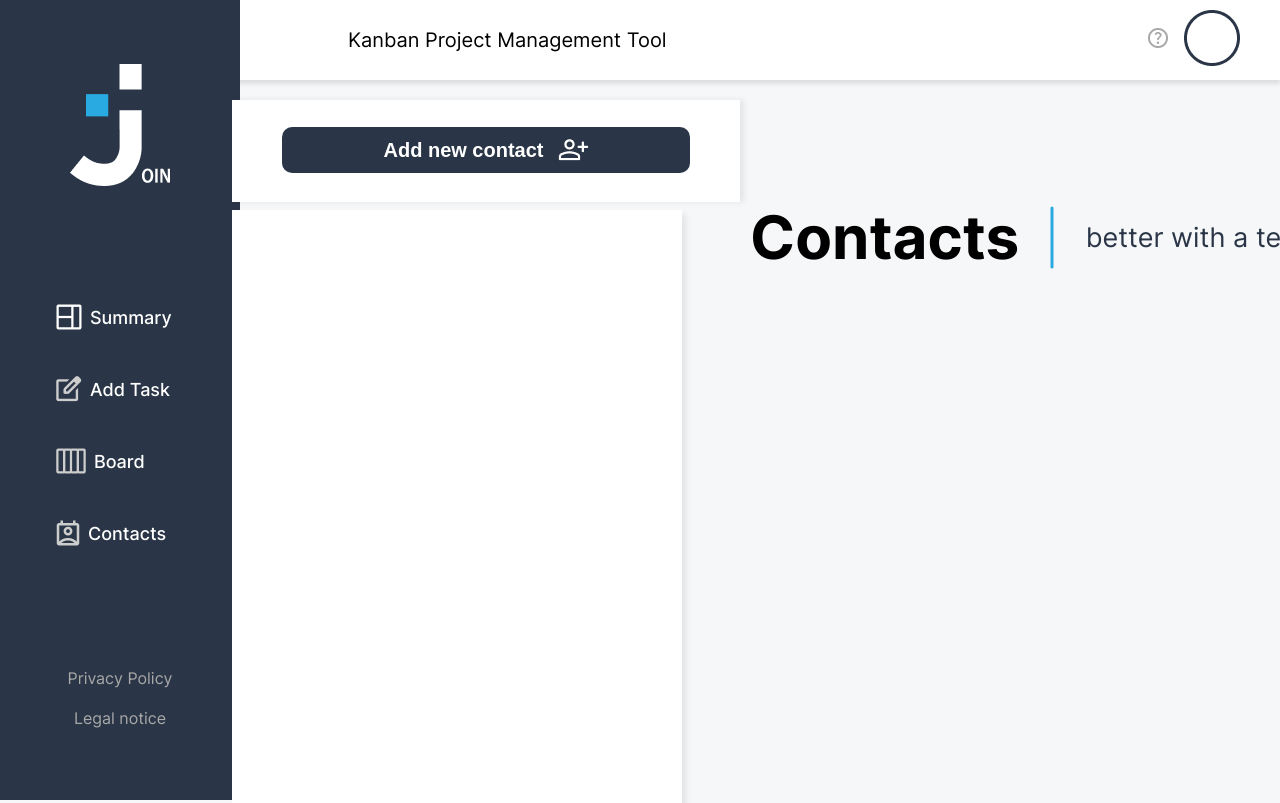
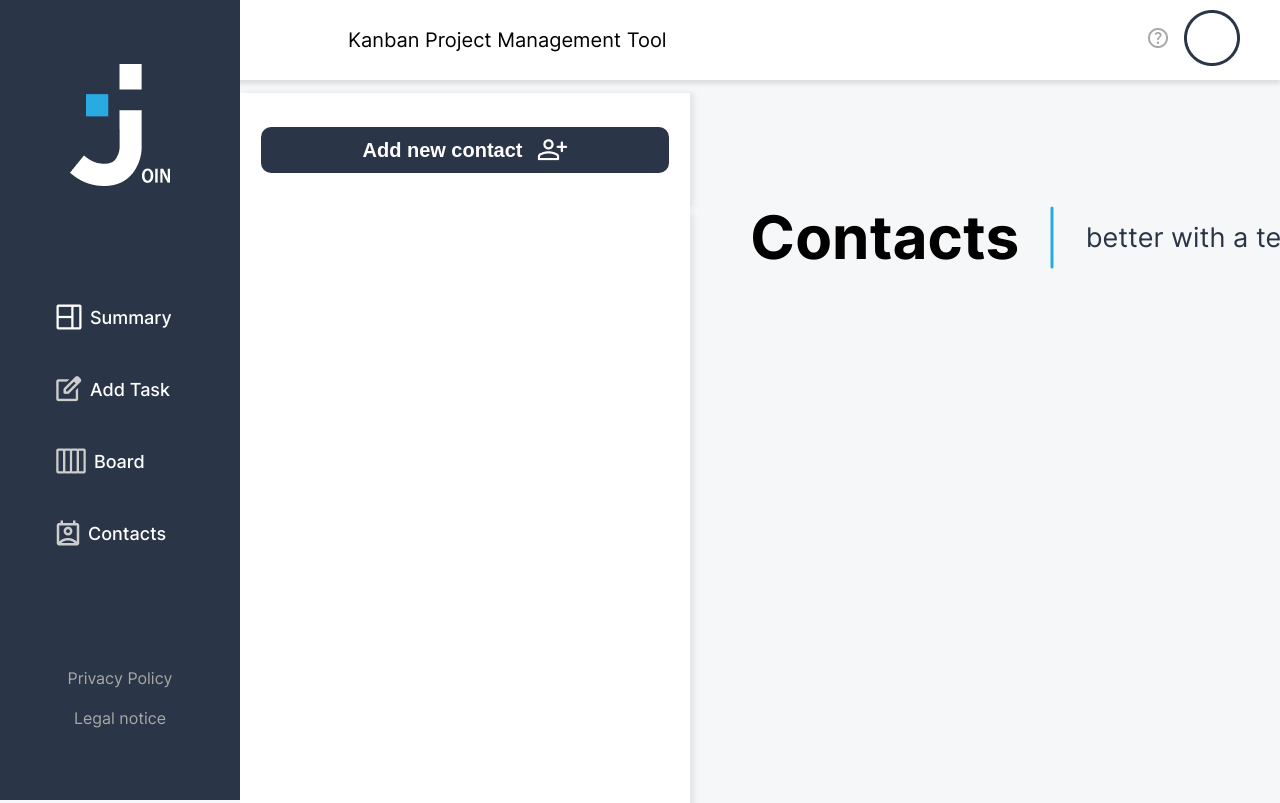
Before and after one commit to TherealBarbos/Developer_Akademie_Join, a plain HTML site: page Join/assets/html/contact.html in a window 1280 px wide. Shown: the top 803 px of the page. Drawn offline with Linux system fonts and the light colour scheme; no server answers.

Commit message:
contact.html fix

```diff
--- a/Join/assets/css/contact.css
+++ b/Join/assets/css/contact.css
@@ -1,7 +1,7 @@
 .contact-list {
-    position: absolute;
-    left: 232px;
-    top: 210px;
+    position: fixed;
+    left: 240px;
+    top: 209px;
     height: 813px;
     width: 450px;
     background: white;
@@ -27,9 +27,9 @@
 
 .add-btn-bg {
     position: absolute;
-    left: 232px;
-    top: 100px;
-    padding: 27px 50px;
+    left: 240px;
+    top: 93px;
+    padding: 34px 21px;
     background-color: white;
     box-shadow: 4px 0px 6px 0px #00000014;
 }
```
